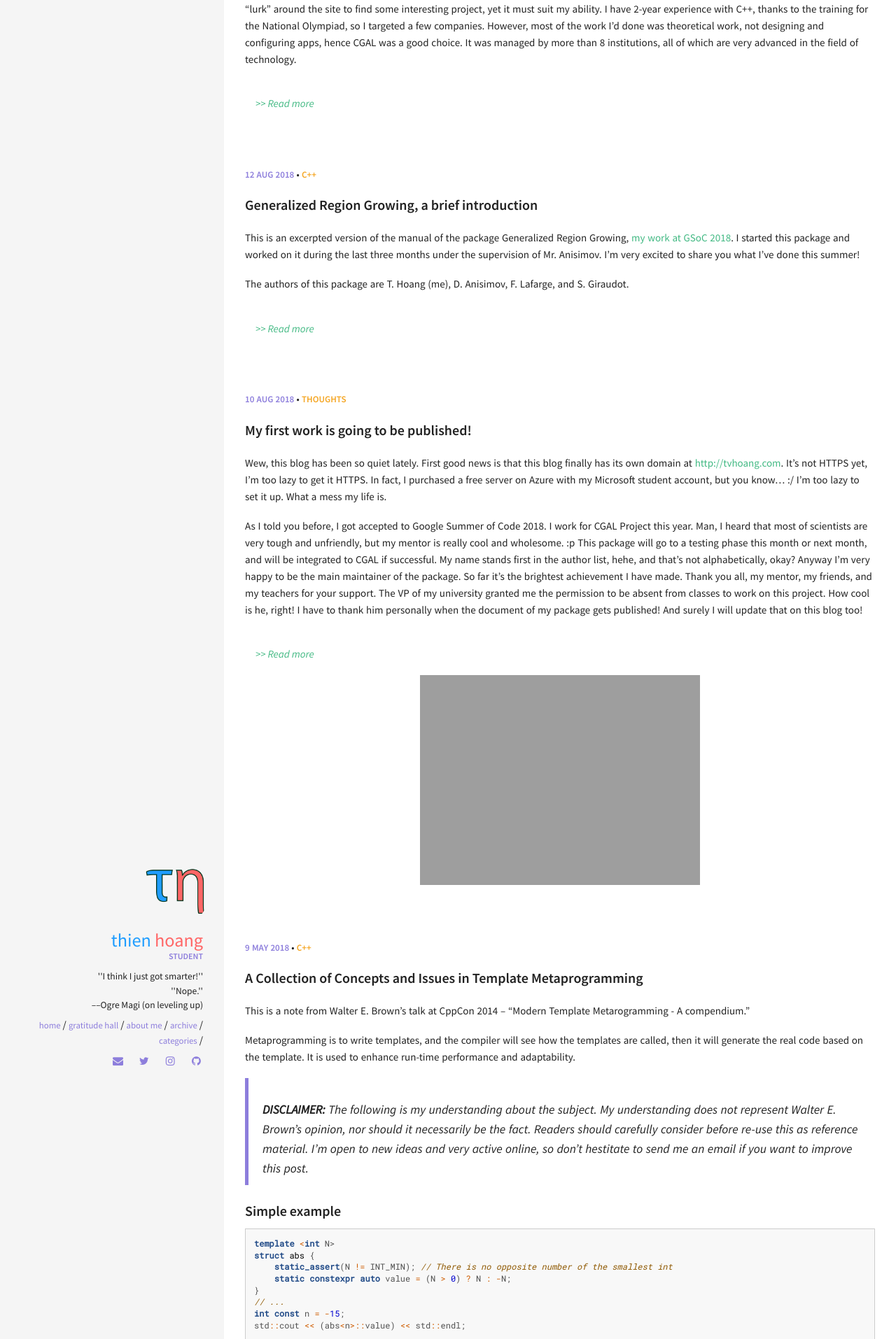
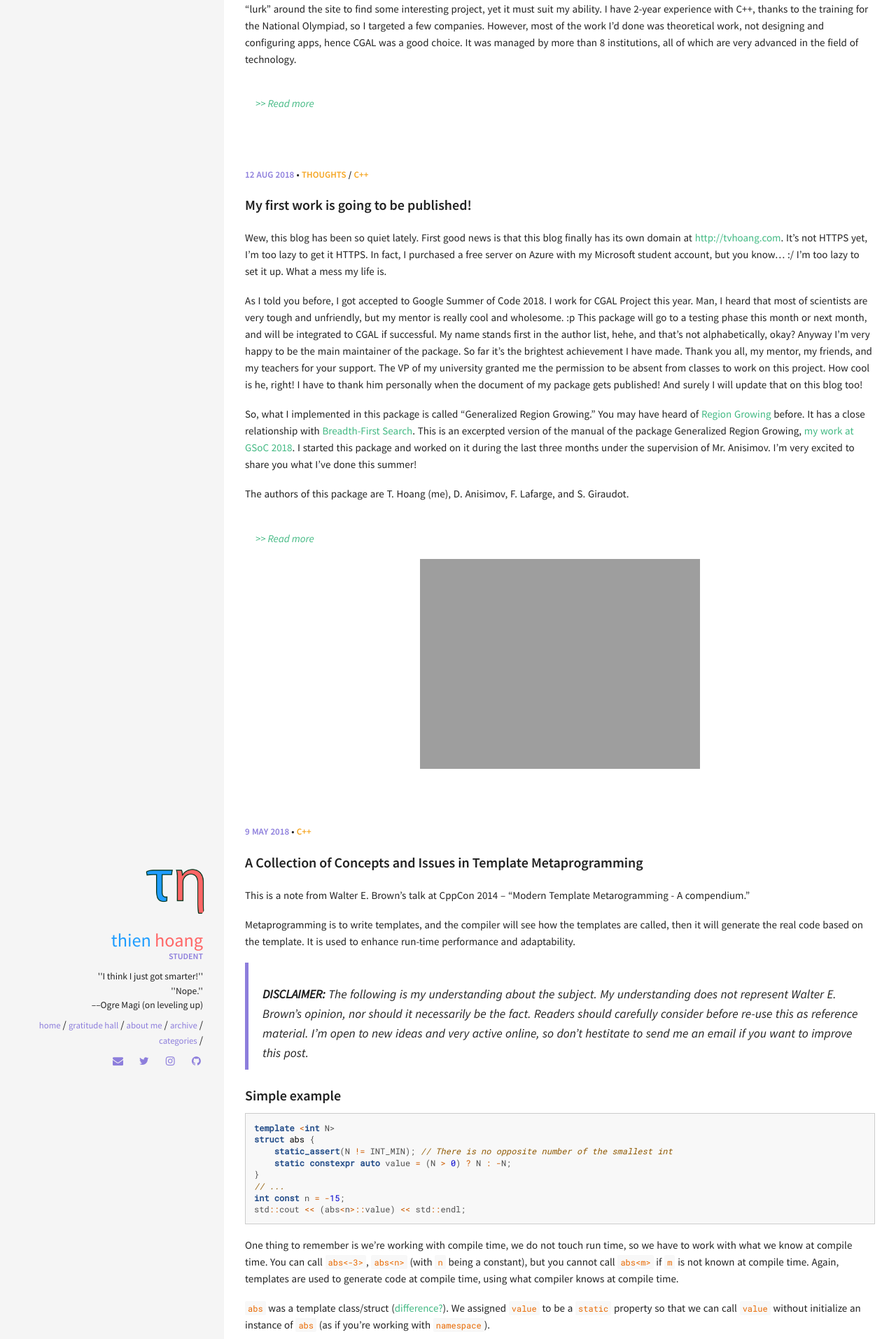
Before and after one commit to hoangvanthien/hoangvanthien.github.io, a Jekyll site: the page built from index.html, in a window 1280 px wide. Shown: the part 375-2289 px from the top of the page at 70% size. Built offline with Jekyll 4.4.1, drawn with Linux system fonts in a browser that asks for light colours; the list of posts is cut into pages by our own code; some of the changed lines change nothing that is shown; some of the changed text lies outside the part shown.

Commit message:
Merge grg-intro and gsoc-2018 blog posts

```diff
--- a/_posts/2018-08-10-gsoc-18.md
+++ /dev/null
@@ -1,37 +0,0 @@
----
-layout: post
-title: "My first work is going to be published!"
-categories: ["Thoughts"]
-excerpt_separator: <!--more-->
-image:
-  feature: grg/overview.png
----
-
-Wew, this blog has been so quiet lately. First good news is that this blog finally has its own domain at [http://tvhoang.com](http://tvhoang.com). It's not HTTPS yet, I'm too lazy to get it HTTPS. In fact, I purchased a free server on Azure with my Microsoft student account, but you know... :/ I'm too lazy to set it up. What a mess my life is.
-
-As I told you before, I got accepted to Google Summer of Code 2018. I work for CGAL Project this year. Man, I heard that most of scientists are very tough and unfriendly, but my mentor is really cool and wholesome. :p This package will go to a testing phase this month or next month, and will be integrated to CGAL if successful. My name stands first in the author list, hehe, and that's not alphabetically, okay? Anyway I'm very happy to be the main maintainer of the package. So far it's the brightest achievement I have made. Thank you all, my mentor, my friends, and my teachers for your support. The VP of my university granted me the permission to be absent from classes to work on this project. How cool is he, right! I have to thank him personally when the document of my package gets published! And surely I will update that on this blog too!
-
-<!--more-->
-
-So, what I implemented in this package is called "Generalized Region Growing." You may have heard of [Region Growing](https://en.wikipedia.org/wiki/Region_growing) before. It has a close relationship with [Breadth-First Search](https://en.wikipedia.org/wiki/Breadth-first_search). You have one initial **point**, called the seed point, you have to look at **other points around it**. If the seed point is **similar** to its neighbor, the region is "grown" a little bit. And it keeps going like that to the newly added points. There are three things to be generalized here, which I wrote them in bold face:
-
-- Point: What can be a point? It could be a 2D point, a 3D point, a pixel on an image, or even a face in a mesh etc.
-- Other points around it: How do you get these points? If a point is a pixel, its neighbors could be 8 surrounding pixels. If a point is a 2D point, its neighbors could be all points such that the distances from them to the seed point are smaller than a certain amount, etc.
-- Similar: How do you know two points are similar? If point is pixel, the similarity can be the difference in colors. If the case is 3D point, the similarity can be intepreted to be the similarity between the neighbor and the enclosing region; which means we compare the neighbor to the whole region grown in order to decide if we should add this neighbor to the region.
-
-<div class="post-image-left">
-    <a href="/img/grg/normal_threshold_house.png" data-lightbox="grg" data-title="Changing parameters can change the outcome greatly">
-        <img src="/img/grg/normal_threshold_house.png">
-    </a>
-    <p class="post-image-caption">Changing parameters can change the outcome greatly</p>
-</div>
-
-That is how the package is generalized. I had to write the core algorithm and a flexible interface so that the user can easily provide these properties/functions and achieve the best result. I've learnt quite a lot of template metaprogramming this summer. It's the powerful tool to solve these kinds of general problem, like how the famous C++ Standard Template Library succeeded.
-
-I'm really happy with the outcome of this program. I have been intellectually challenged and inspired by the scientists at INRIA and CGAL. I start to think that I will pursue the Computer Vision field for the rest of my life. But, who knows?, yesterday I wanted to be a cook. Things change in the blink of an eye, right?
-
-The program is going near to the end. I've submitted all the code to CGAL. The payment and rewards will be sent soon. I suddenly realize that, although I've earned quite a deal of money, greedy me is still not satisfied. Half of the money is spent on tuition. :/ The rest of them I will use to pay for the rent and food next year, being independent from my parents as much as possible, because I'm 19 already...
-
-I hope that next year I can learn even more. The greatest achievement of a scientist is the acquisition of knowledge, isn't it?
-
-_::cheerfully smile::_
--- a/_posts/2018-08-12-grg-intro.md
+++ b/_posts/2018-08-12-grg-intro.md
@@ -1,11 +1,17 @@
 ---
 layout: post
-title: "Generalized Region Growing, a brief introduction"
-categories: ["C++"]
+title: "My first work is going to be published!"
+categories: ["Thoughts", "C++"]
 excerpt_separator: <!--more-->
+image:
+  feature: grg/overview.png
 ---
 
-This is an excerpted version of the manual of the package Generalized Region Growing, [my work at GSoC 2018]({{ site.baseurl }}{% post_url 2018-08-10-gsoc-18 %}). I started this package and worked on it during the last three months under the supervision of Mr. Anisimov. I'm very excited to share you what I've done this summer!
+Wew, this blog has been so quiet lately. First good news is that this blog finally has its own domain at [http://tvhoang.com](http://tvhoang.com). It's not HTTPS yet, I'm too lazy to get it HTTPS. In fact, I purchased a free server on Azure with my Microsoft student account, but you know... :/ I'm too lazy to set it up. What a mess my life is.
+
+As I told you before, I got accepted to Google Summer of Code 2018. I work for CGAL Project this year. Man, I heard that most of scientists are very tough and unfriendly, but my mentor is really cool and wholesome. :p This package will go to a testing phase this month or next month, and will be integrated to CGAL if successful. My name stands first in the author list, hehe, and that's not alphabetically, okay? Anyway I'm very happy to be the main maintainer of the package. So far it's the brightest achievement I have made. Thank you all, my mentor, my friends, and my teachers for your support. The VP of my university granted me the permission to be absent from classes to work on this project. How cool is he, right! I have to thank him personally when the document of my package gets published! And surely I will update that on this blog too!
+
+So, what I implemented in this package is called "Generalized Region Growing." You may have heard of [Region Growing](https://en.wikipedia.org/wiki/Region_growing) before. It has a close relationship with [Breadth-First Search](https://en.wikipedia.org/wiki/Breadth-first_search). This is an excerpted version of the manual of the package Generalized Region Growing, [my work at GSoC 2018]({{ site.baseurl }}{% post_url 2018-08-10-gsoc-18 %}). I started this package and worked on it during the last three months under the supervision of Mr. Anisimov. I'm very excited to share you what I've done this summer!
 
 The authors of this package are T. Hoang (me), D. Anisimov, F. Lafarge, and S. Giraudot.
 
```
